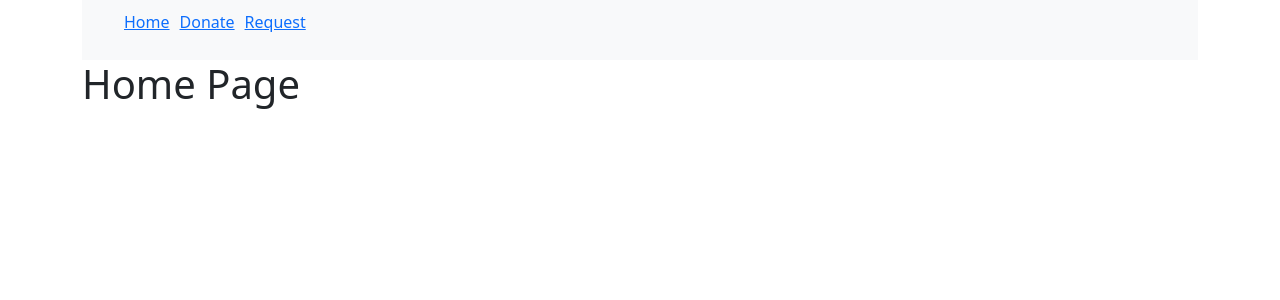
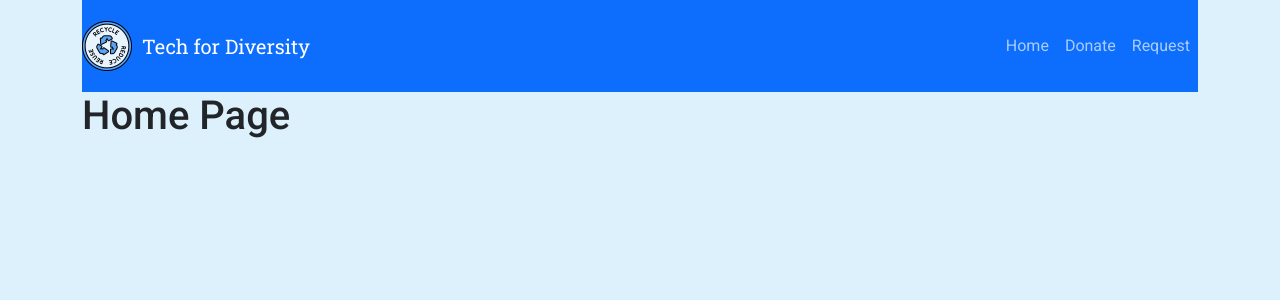
Before and after one commit to AlekZam2/computer-charity, a React (Create React App) app: page / in a window 1280 px wide. Shown: the top 300 px of the page. Built offline with nearby package versions, Linux system fonts and the light colour scheme.

Commit message:
fonts added, header added

```diff
--- a/package.json
+++ b/package.json
@@ -9,6 +9,7 @@
     "@testing-library/user-event": "^13.5.0",
     "bootstrap": "^5.3.3",
     "react": "^18.3.1",
+    "react-bootstrap": "^2.10.8",
     "react-dom": "^18.3.1",
     "react-router-dom": "^7.1.3",
     "react-scripts": "5.0.1",
--- a/public/index.html
+++ b/public/index.html
@@ -24,7 +24,13 @@
       work correctly both with client-side routing and a non-root public URL.
       Learn how to configure a non-root public URL by running `npm run build`.
     -->
-    <title>React App</title>
+    <link rel="preconnect" href="https://fonts.googleapis.com" />
+    <link rel="preconnect" href="https://fonts.gstatic.com" crossorigin />
+    <link
+      href="https://fonts.googleapis.com/css2?family=Roboto+Slab:wght@100..900&family=Roboto:ital,wdth,wght@0,75..100,100..900;1,75..100,100..900&display=swap"
+      rel="stylesheet"
+    />
+    <title>Tech for Diversity</title>
   </head>
   <body>
     <noscript>You need to enable JavaScript to run this app.</noscript>
--- a/src/App.css
+++ b/src/App.css
@@ -1,4 +1,4 @@
-nav {
+/* nav {
   background-color: #f8f9fa;
   padding: 10px;
 }
@@ -18,8 +18,4 @@ li {
 a {
   text-decoration: none;
   color: #007bff;
-}
-
-a:hover {
-  text-decoration: underline;
-}
+} */
--- a/src/components/Header/Header.js
+++ b/src/components/Header/Header.js
@@ -1,21 +1,47 @@
 import React from "react";
+import { Container, Nav, Navbar } from "react-bootstrap";
 import { Link } from "react-router-dom";
+import recycleImage from "../../assets/images/recycle.png";
+import "../../styles/Header.css";
 
 function Header() {
   return (
-    <nav>
-      <ul>
-        <li>
-          <Link to="/">Home</Link>
-        </li>
-        <li>
-          <Link to="/donate">Donate</Link>
-        </li>
-        <li>
-          <Link to="/request">Request</Link>
-        </li>
-      </ul>
-    </nav>
+    <Navbar bg="primary" data-bs-theme="dark">
+      <Container className="navbar">
+        <Navbar.Brand as={Link} to="/" className="navbar-logo">
+          <img
+            src={recycleImage}
+            alt="Recycle"
+            style={{ width: "50px", height: "50px" }}
+          />
+          <span>Tech for Diversity</span>
+        </Navbar.Brand>
+        <Nav>
+          <Nav.Link as={Link} to="/">
+            Home
+          </Nav.Link>
+          <Nav.Link as={Link} to="/donate">
+            Donate
+          </Nav.Link>
+          <Nav.Link as={Link} to="/request">
+            Request
+          </Nav.Link>
+        </Nav>
+      </Container>
+    </Navbar>
+    // <nav>
+    //   <ul>
+    //     <li>
+    //       <Link to="/">Home</Link>
+    //     </li>
+    //     <li>
+    //       <Link to="/donate">Donate</Link>
+    //     </li>
+    //     <li>
+    //       <Link to="/request">Request</Link>
+    //     </li>
+    //   </ul>
+    // </nav>
   );
 }
 
--- a/src/index.css
+++ b/src/index.css
@@ -5,11 +5,10 @@
 
 body {
   margin: 0;
-  font-family: -apple-system, BlinkMacSystemFont, "Segoe UI", "Roboto", "Oxygen",
-    "Ubuntu", "Cantarell", "Fira Sans", "Droid Sans", "Helvetica Neue",
-    sans-serif;
+  font-family: "Roboto", serif;
   -webkit-font-smoothing: antialiased;
   -moz-osx-font-smoothing: grayscale;
+  background-color: #dcf1fc;
 }
 
 code {
--- a/src/index.js
+++ b/src/index.js
@@ -1,9 +1,9 @@
 import React from "react";
 import ReactDOM from "react-dom/client";
 import { BrowserRouter } from "react-router-dom";
-import "./index.css";
 import App from "./App";
 import "bootstrap/dist/css/bootstrap.min.css";
+import "./index.css";
 
 const root = ReactDOM.createRoot(document.getElementById("root"));
 root.render(
--- /dev/null
+++ b/src/styles/Header.css
@@ -0,0 +1,12 @@
+.navbar {
+  display: flex;
+  align-items: center;
+  padding: 0px 20px;
+}
+
+.navbar-logo {
+  font-family: "Roboto Slab", serif;
+  display: flex;
+  align-items: center;
+  gap: 10px;
+}
```
Also changed, not shown: src/assets/images/recycle.png (added), 1 other file (tests, documents, lock files or other folders).
